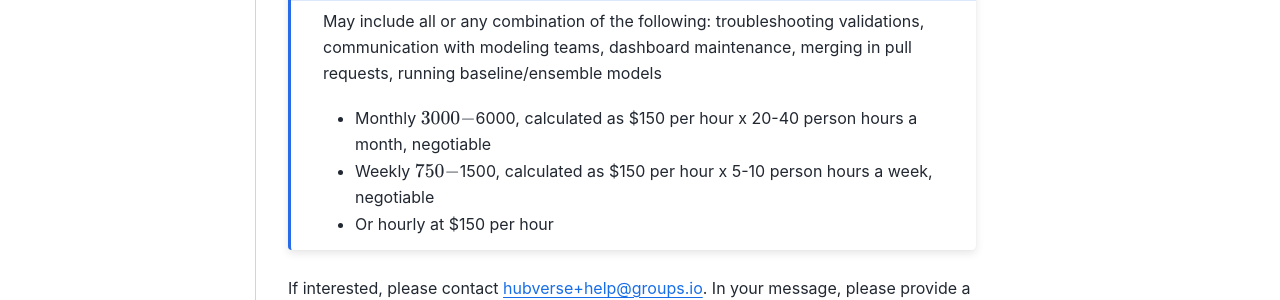
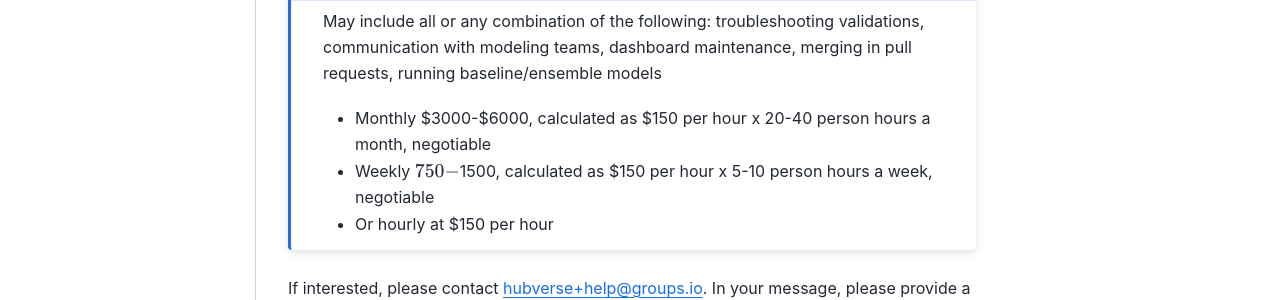
Before and after one commit to hubverse-org/hubDocs, a Sphinx documentation site: the page built from docs/source/overview/support-consulting.md, in a window 1280 px wide and 1392 px high. Shown: the part 878-1178 px from the top of the window. Built offline with Sphinx 7.4.7 and the Sphinx Book theme 1.1.4, drawn with Linux system fonts in a browser that asks for light colours; comment, search, counter and statistics services are not loaded.

````diff
--- a/docs/source/overview/support-consulting.md
+++ b/docs/source/overview/support-consulting.md
@@ -20,7 +20,7 @@ Includes initial consultation meetings, repository set-up, creation of configura
 (Menu-of-services-3)=
 ```{admonition} Hub maintenance
 May include all or any combination of the following: troubleshooting validations, communication with modeling teams, dashboard maintenance, merging in pull requests, running baseline/ensemble models
-- Monthly $3000-$6000, calculated as $150 per hour x 20-40 person hours a month, negotiable
+- Monthly \$3000-\$6000, calculated as \$150 per hour x 20-40 person hours a month, negotiable
 - Weekly $750-$1500, calculated as $150 per hour x 5-10 person hours a week, negotiable
 - Or hourly at $150 per hour
 ```
````
